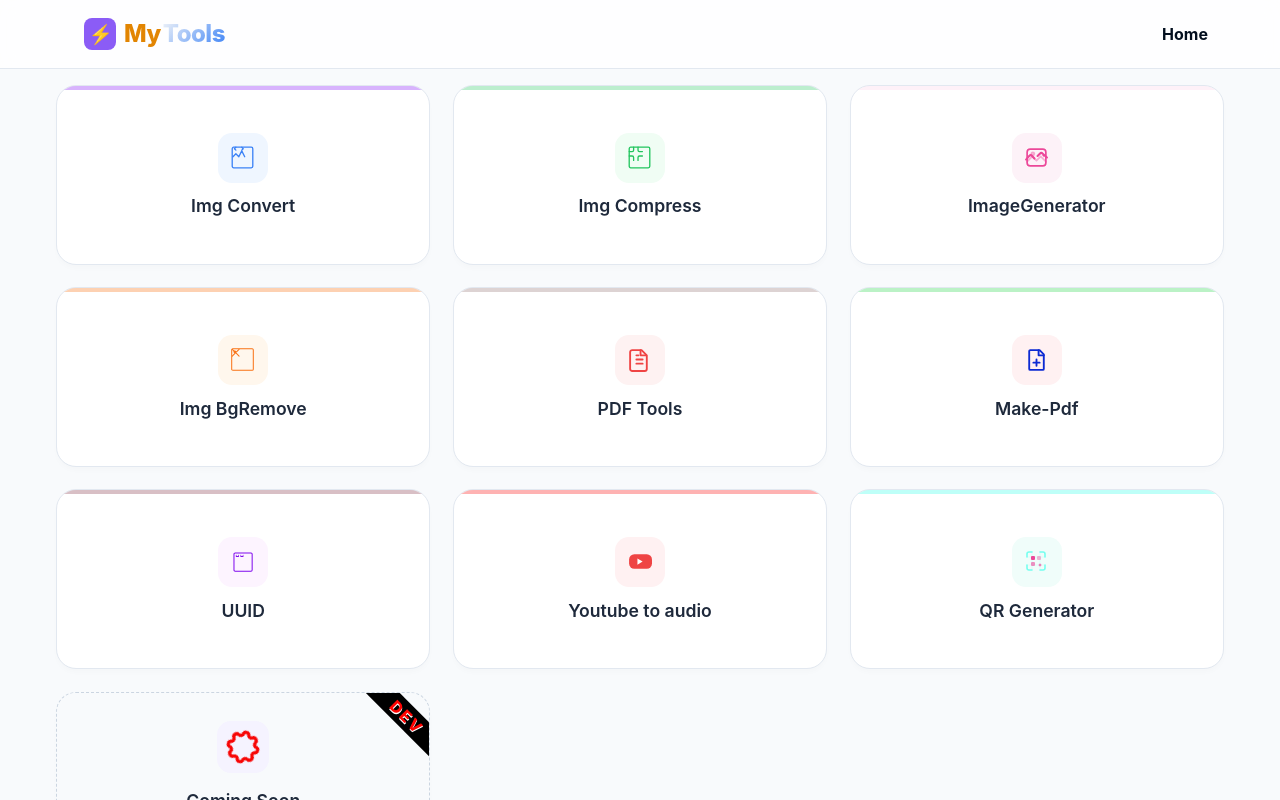
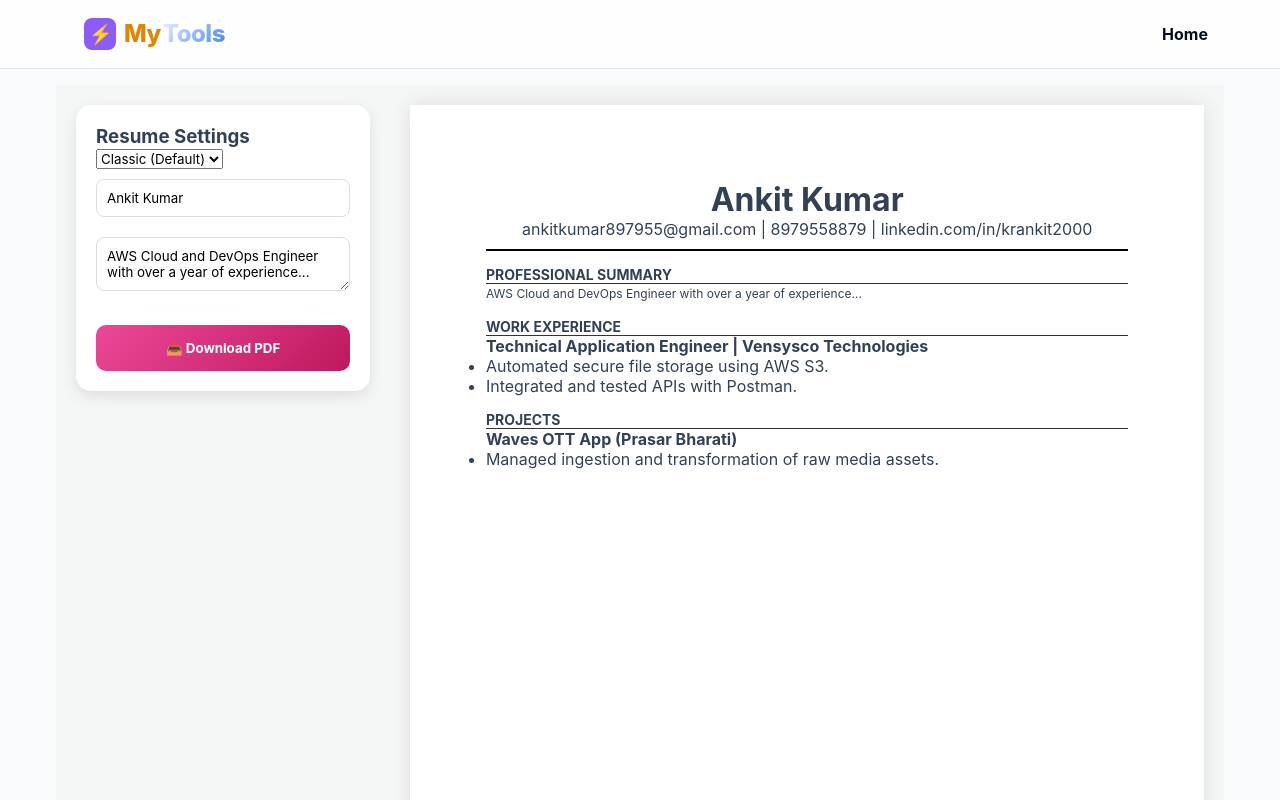
Before and after one commit to krAnkit2000/Quicktool, a React (Create React App) app: page /resume-builder in a window 1280 px wide. Shown: the top 800 px of the page. Built offline with nearby package versions, Linux system fonts and the light colour scheme.

Commit message:
resume builder

```diff
--- a/package.json
+++ b/package.json
@@ -9,6 +9,7 @@
     "@testing-library/react": "^16.3.2",
     "@testing-library/user-event": "^13.5.0",
     "file-saver": "^2.0.5",
+    "html2canvas": "^1.4.1",
     "jspdf": "^4.2.1",
     "jszip": "^3.10.1",
     "pdf-lib": "^1.17.1",
--- a/src/App.js
+++ b/src/App.js
@@ -11,6 +11,7 @@ import QrGenerator from './Pages/QrGenerator';
 import MakePdf from './Pages/MakePdf';
 import VideoConverter from './Pages/VideoConverter';
 import ImageGenerator from './Pages/ImageGenerator';
+import ResumeBuilder from './Pages/ResumeBuilder';
 import './App.css';
 
 function App() {
@@ -35,7 +36,7 @@ function App() {
            <Route path="/make-pdf" element={<MakePdf />} />
            <Route path="/image-gen" element={<ImageGenerator />} />
            <Route path="/VideoConverter" element={<VideoConverter />} />
-
+          <Route path="/resume-builder" element={<ResumeBuilder />} />
 
 
           </Routes>
--- /dev/null
+++ b/src/Pages/ResumeBuilder.css
@@ -0,0 +1,93 @@
+.resume-container {
+  display: flex;
+  background: #f4f7f6;
+  min-height: 100vh;
+  padding: 20px;
+}
+
+/* Controls Styles */
+.controls-panel {
+  width: 300px;
+  background: white;
+  padding: 20px;
+  border-radius: 15px;
+  box-shadow: 0 5px 15px rgba(0,0,0,0.1);
+  height: fit-content;
+  position: sticky;
+  top: 20px;
+}
+
+.input-group input, .input-group textarea {
+  width: 100%;
+  margin: 10px 0;
+  padding: 10px;
+  border: 1px solid #ddd;
+  border-radius: 8px;
+}
+
+/* Resume Paper Base */
+.resume-paper {
+  width: 210mm; /* A4 Width */
+  min-height: 297mm; /* A4 Height */
+  background: white;
+  margin-left: 40px;
+  padding: 20mm;
+  box-shadow: 0 0 20px rgba(0,0,0,0.1);
+  font-family: 'Arial', sans-serif;
+}
+
+/* --- TEMPLATE 1: CLASSIC (Default - Aapki Image Jaisa) --- */
+.classic .resume-header {
+  text-align: center;
+  border-bottom: 2px solid #000;
+  padding-bottom: 10px;
+}
+.classic .section-title {
+  font-size: 14px;
+  border-bottom: 1px solid #333;
+  margin-top: 15px;
+  font-weight: bold;
+}
+.classic .section-content {
+  font-size: 12px;
+  line-height: 1.6;
+}
+
+/* --- TEMPLATE 2: MODERN PINK --- */
+.modern {
+  background: #fff;
+  border-left: 15px solid #ec4899;
+}
+.modern .resume-header h1 {
+  color: #ec4899;
+  text-transform: uppercase;
+}
+.modern .section-title {
+  background: #fce7f3;
+  color: #be185d;
+  padding: 5px 10px;
+  border-radius: 4px;
+}
+
+/* --- TEMPLATE 3: MINIMALIST --- */
+.minimal .resume-header {
+  text-align: left;
+}
+.minimal .section-title {
+  color: #64748b;
+  font-size: 12px;
+  letter-spacing: 2px;
+}
+
+/* Download Button Styles */
+.download-btn-premium {
+  width: 100%;
+  background: linear-gradient(135deg, #ec4899 0%, #be185d 100%);
+  color: white;
+  border: none;
+  padding: 15px;
+  border-radius: 10px;
+  font-weight: bold;
+  cursor: pointer;
+  margin-top: 20px;
+}
--- /dev/null
+++ b/src/Pages/ResumeBuilder.js
@@ -0,0 +1,89 @@
+import React, { useState, useRef } from 'react';
+import html2canvas from 'html2canvas';
+import jsPDF from 'jspdf';
+import './ResumeBuilder.css';
+
+const ResumeBuilder = () => {
+  const resumeRef = useRef();
+  const [template, setTemplate] = useState('classic');
+  const [formData, setFormData] = useState({
+    name: 'Ankit Kumar',
+    email: 'ankitkumar897955@gmail.com',
+    phone: '8979558879',
+    linkedin: 'linkedin.com/in/krankit2000',
+    summary: 'AWS Cloud and DevOps Engineer with over a year of experience...',
+    experience: 'Technical Application Engineer | Vensysco Technologies',
+    projects: 'Waves OTT App (Prasar Bharati)'
+  });
+
+  const downloadPDF = () => {
+    const input = resumeRef.current;
+    html2canvas(input, { scale: 2 }).then((canvas) => {
+      const imgData = canvas.toDataURL('image/png');
+      const pdf = new jsPDF('p', 'mm', 'a4');
+      const pdfWidth = pdf.internal.pageSize.getWidth();
+      const pdfHeight = (canvas.height * pdfWidth) / canvas.width;
+      pdf.addImage(imgData, 'PNG', 0, 0, pdfWidth, pdfHeight);
+      pdf.save(`${formData.name}_Resume.pdf`);
+    });
+  };
+
+  return (
+    <div className="resume-container">
+      {/* Sidebar Controls */}
+      <div className="controls-panel">
+        <h3>Resume Settings</h3>
+        <select onChange={(e) => setTemplate(e.target.value)} value={template}>
+          <option value="classic">Classic (Default)</option>
+          <option value="modern">Modern Pink</option>
+          <option value="minimal">Minimalist</option>
+        </select>
+
+        <div className="input-group">
+          <input type="text" placeholder="Full Name" value={formData.name} onChange={(e) => setFormData({...formData, name: e.target.value})} />
+          <textarea placeholder="Summary" value={formData.summary} onChange={(e) => setFormData({...formData, summary: e.target.value})} />
+        </div>
+
+        <button className="download-btn-premium" onClick={downloadPDF}>
+          📥 Download PDF
+        </button>
+      </div>
+
+      {/* Resume Preview Area */}
+      <div className="preview-panel">
+        <div ref={resumeRef} className={`resume-paper ${template}`}>
+          <header className="resume-header">
+            <h1>{formData.name}</h1>
+            <p>{formData.email} | {formData.phone} | {formData.linkedin}</p>
+          </header>
+
+          <section className="resume-section">
+            <h2 className="section-title">PROFESSIONAL SUMMARY</h2>
+            <p className="section-content">{formData.summary}</p>
+          </section>
+
+          <section className="resume-section">
+            <h2 className="section-title">WORK EXPERIENCE</h2>
+            <div className="work-item">
+              <strong>{formData.experience}</strong>
+              <ul>
+                <li>Automated secure file storage using AWS S3.</li>
+                <li>Integrated and tested APIs with Postman.</li>
+              </ul>
+            </div>
+          </section>
+
+          <section className="resume-section">
+            <h2 className="section-title">PROJECTS</h2>
+            <p><strong>{formData.projects}</strong></p>
+            <ul>
+              <li>Managed ingestion and transformation of raw media assets.</li>
+            </ul>
+          </section>
+        </div>
+      </div>
+    </div>
+  );
+};
+
+export default ResumeBuilder;
--- a/src/components/Dashboard.js
+++ b/src/components/Dashboard.js
@@ -15,6 +15,7 @@ const Dashboard = () => {
     { id: 'uuid',             title: 'UUID',            active: true  },
     { id: 'VideoConverter',   title: 'Youtube to audio',      active: true  },
     { id: 'qr-gen',           title: 'QR Generator',    active: true  },
+     { id: 'resume-icon',            title: 'Resume',           active: true },
     { id: 'empty',            title: 'Empty',           active: false },
   ];
 
--- a/src/components/ToolCard.js
+++ b/src/components/ToolCard.js
@@ -65,6 +65,10 @@ const ToolIcons = {
       <path strokeLinecap="round" strokeLinejoin="round" d="M14 3V8H19" />
       {/* Plus sign indicating 'Make/Create' */}
       <path strokeLinecap="round" strokeLinejoin="round" d="M9 15H15M12 12V18" />
+    </svg>
+  ),'resume-icon': (
+    <svg viewBox="0 0 24 24" className="w-full h-full" fill="none" stroke="currentColor" strokeWidth="1.8">
+      <path strokeLinecap="round" strokeLinejoin="round" d="M19.5 14.25v-2.625a3.375 3.375 0 00-3.375-3.375h-1.5A1.125 1.125 0 0113.5 7.125v-1.5a3.375 3.375 0 00-3.375-3.375H8.25m0 12.75h7.5m-7.5 3H12M10.5 2.25H5.625c-.621 0-1.125.504-1.125 1.125v17.25c0 .621.504 1.125 1.125 1.125h12.75c.621 0 1.125-.504 1.125-1.125V11.25a9 9 0 00-9-9z" />
     </svg>
   ),
   'VideoConverter': (
```
Also changed, not shown: 1 other file (tests, documents, lock files or other folders).
